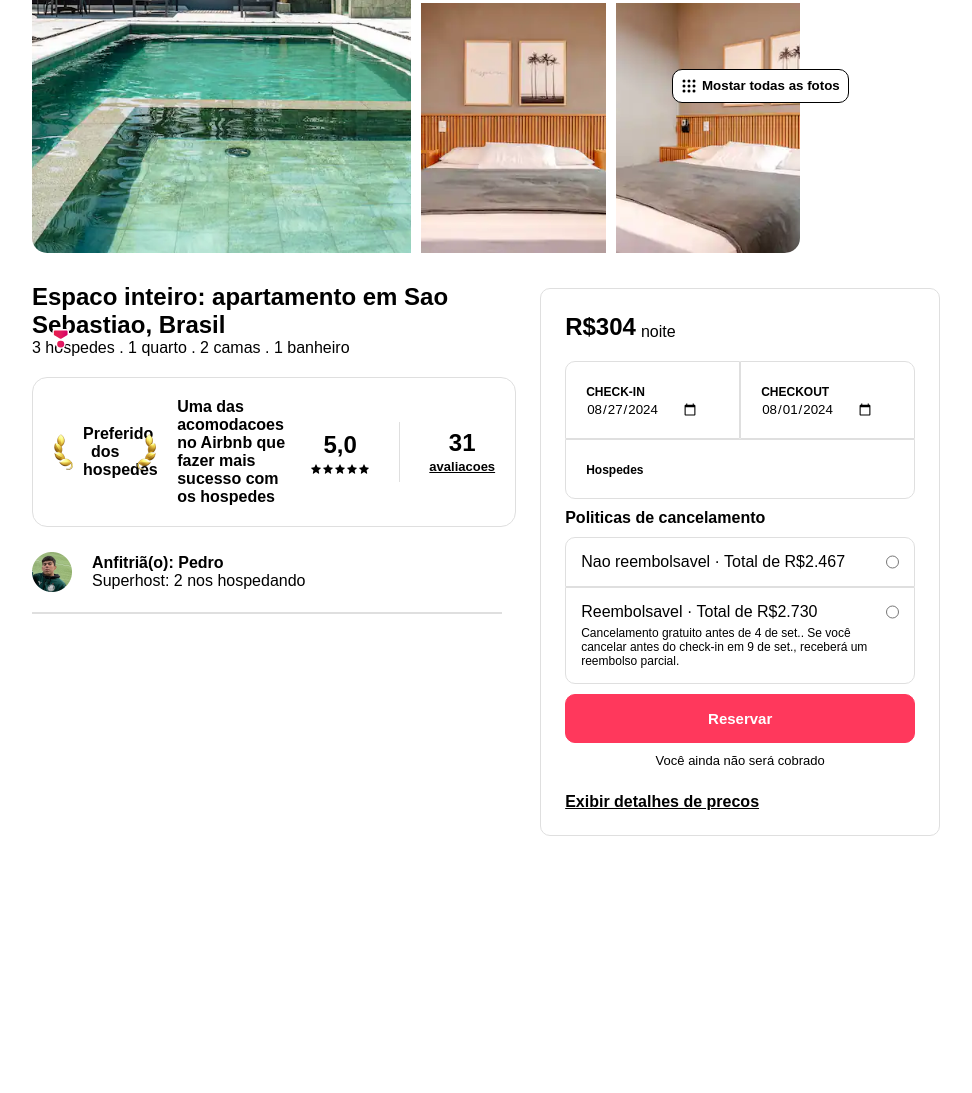
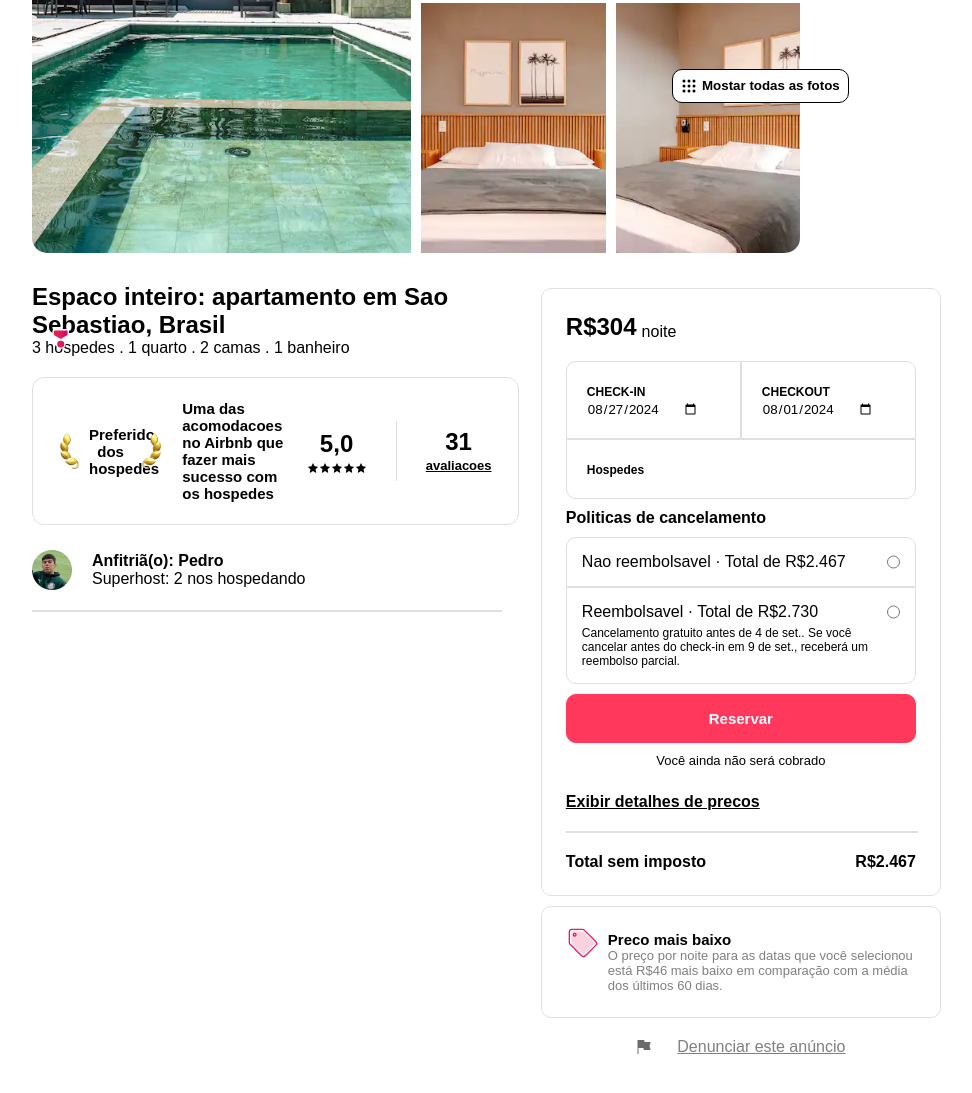
Before and after one commit to PeOliveira18/CloneAirbnb, a plain HTML site: page src/pages/index.html in a window 1280 px wide. Shown: the part 467-1560 px from the top of the page, without its empty margins (224-1196 px from the left). Drawn offline with Linux system fonts and the light colour scheme; a web font is replaced by a local one.

Commit message:
Estilizacao

```diff
--- a/public/css/style.css
+++ b/public/css/style.css
@@ -109,7 +109,7 @@
     width: 60%;
     margin: 0 auto;
     margin-top: 20px;
-    height: 1500px;
+    height: 2500px;
 }
 
 .titulo{
@@ -197,12 +197,9 @@
 }
 
 .section-direita{
-    margin-top: 35px;
-    border: 1px solid #DFDFDF;
-    border-radius: 10px;
-    width: 350px;
-    gap: 10px;
-    padding: 24px;
+    display: flex;
+    flex-direction: column;
+
 }
 
 .subtitulo{
@@ -219,12 +216,16 @@
     justify-content: space-around;
     margin-top: 20px;
     border: 1px solid #DFDFDF;
-    border-radius: 15px;
-    padding: 20px;
+    border-radius: 12px;
+    padding: 22px 26px;
     align-items: center;
-    width: 87%;
+    width: 85%;
     gap: 20px;
     cursor: pointer;
+}
+
+.card-preferido p{
+    font-size: 15px;
 }
 
 .quebra1{
@@ -310,6 +311,16 @@
     border: 1px solid #DFDFDF;
     margin-top: 20px;
 }
+
+.card-maior{
+    margin-top: 35px;
+    border: 1px solid #DFDFDF;
+    border-radius: 10px;
+    width: 350px;
+    gap: 10px;
+    padding: 24px;
+}
+
 
 .preco{
     display: flex;
@@ -440,3 +451,60 @@
 .detalhes a{
     color: black;
 }
+
+.divide-preco{
+    width: 100%;
+    border: 1px solid #DFDFDF;
+    margin-top: 20px;
+}
+
+.total{
+    display: flex;
+    justify-content: space-between;
+    margin-top: 20px;
+}
+
+
+.card-menor{
+    display: flex;
+    justify-content: left;
+    align-items: center;
+    gap: 10px;
+    margin-top: 10px;
+    border: 1px solid #DFDFDF;
+    border-radius: 10px;
+    padding: 24px;
+    width: 350px;
+}
+
+.card-menor svg{
+    width: 24px;
+    height: 24px;
+}
+
+.svg-etiqueta{
+    margin-top: -40px;
+}
+
+.titulo-preco {
+    font-size: 15px;
+}
+
+.subtitulo-preco{
+    font-size: 13px;
+    font-weight: lighter;
+    color: grey;
+}
+
+.denuncia{
+    display: flex;
+    justify-content: center;
+    gap: 25px;
+    align-items: center;
+    margin-top: 20px;
+}
+
+.denuncia a{
+    color: grey;
+    font-weight: lighter;
+}
--- a/src/pages/index.html
+++ b/src/pages/index.html
@@ -6,6 +6,7 @@
     <link rel="stylesheet" href="../../public/assets/fonts/fonts.css">
     <link rel="stylesheet" href="../../public/css/style.css">
     <link rel="stylesheet" href="../../public/css/global.css">
+    <link rel="shortcut icon" sizes="76x76" type="image/x-icon" href="https://a0.muscache.com/airbnb/static/logotype_favicon-21cc8e6c6a2cca43f061d2dcabdf6e58.ico">
     <title>JQY Beach Flats - Piscina -Carregador de veículos</title>
 </head>
 <body>
@@ -72,7 +73,7 @@
             </div>
 
             <section class="secoes">
-                <div class="section-esquerda">
+                <section class="section-esquerda">
                     <div class="subtitulo">
                         <h2>Espaco inteiro: apartamento em Sao Sebastiao, Brasil</h2>
                         <p>3 hospedes . 1 quarto . 2 camas . 1 banheiro</p>
@@ -113,9 +114,9 @@
                         </div>
                     </div>
                     <div class="divisor-anfitriao"></div>
-                </div>
-
-                <div class="section-direita">
+                </section>
+                <section class="section-direita">
+                    <div class="card-maior">
                         <div class="preco">
                             <h2>R$304</h2>
                             <p>noite</p>
@@ -157,7 +158,26 @@
                         <div class="detalhes">
                             <a href="#">Exibir detalhes de precos</a>
                         </div>
+                        <div class="divide-preco"></div>
+                        <div class="total">
+                            <p>Total sem imposto</p>
+                            <p>R$2.467</p>
                         </div>
+                    </div>
+                    <div class="card-menor">
+                        <div class="svg-etiqueta">
+                            <svg viewBox="0 0 48 48" xmlns="http://www.w3.org/2000/svg" aria-hidden="true" role="presentation" focusable="false" style="display: block; height: 32px; width: 32px; fill: rgb(227, 28, 95); stroke: currentcolor;"><g stroke="none"><path d="M24.556 8H9a1 1 0 0 0-.993.883L8 9v15.556a1 1 0 0 0 .206.608l.087.1 17.213 17.213a1 1 0 0 0 1.32.083l.094-.083L42.477 26.92a1 1 0 0 0 .083-1.32l-.083-.094L25.263 8.293a1 1 0 0 0-.575-.284L24.556 8z" fill-opacity=".2"></path><path d="M24.556 4A5 5 0 0 1 27.9 5.282l.192.182 17.213 17.214a5 5 0 0 1 .172 6.89l-.172.18L29.75 45.306a5 5 0 0 1-6.89.172l-.181-.172L5.464 28.092a5 5 0 0 1-1.457-3.271L4 24.556V9a5 5 0 0 1 4.783-4.995L9 4h15.556zm0 2H9a3 3 0 0 0-2.995 2.824L6 9v15.556a3 3 0 0 0 .743 1.977l.136.145L24.092 43.89a3 3 0 0 0 4.099.135l.144-.135L43.89 28.335a3 3 0 0 0 .135-4.1l-.135-.143L26.678 6.879a3 3 0 0 0-1.924-.872L24.556 6zM13 10a3 3 0 1 1 0 6 3 3 0 0 1 0-6zm0 2a1 1 0 1 0 0 2 1 1 0 0 0 0-2z"></path></g></svg>
+                        </div>
+                        <div class="descricao-preco">
+                            <p class="titulo-preco">Preco mais baixo</p>
+                            <p class="subtitulo-preco">O preço por noite para as datas que você selecionou está R$46 mais baixo em comparação com a média dos últimos 60 dias.</p>
+                        </div>
+                    </div>
+                    <div class="denuncia">
+                        <svg xmlns="http://www.w3.org/2000/svg" viewBox="0 0 32 32" aria-hidden="true" role="presentation" focusable="false" style="display: block; height: 16px; width: 16px; fill:#6A6A6A"><path d="M28 6H17V4a2 2 0 0 0-2-2H3v28h2V18h10v2a2 2 0 0 0 2 2h11.12a1 1 0 0 0 .84-1.28L27.04 14l1.92-6.72A1 1 0 0 0 28 6z"></path></svg>
+                        <a href="#">Denunciar este anúncio</a>
+                    </div>
+                </section>
             </section>
         </div>
     </main>
```
Lines whose indentation alone changed are shown as unchanged.
